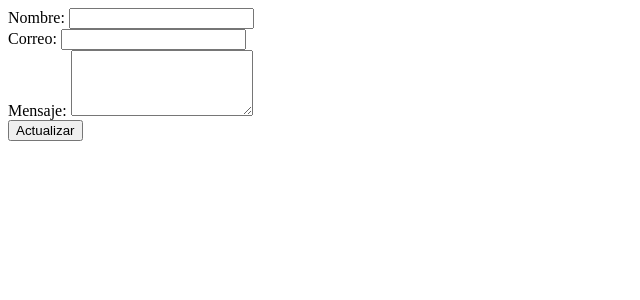
After one commit to N-Armijo/practica_django_2, a Django app: template formulario/templates/editar.html in a window 1280 px wide. The commit adds this page. Shown: the top 300 px of the page, without its empty margins (0-640 px from the left). Run offline with Django 4.2, Linux system fonts and the light colour scheme; the template is opened without the code that fills it, so the values that code supplies are empty.

Commit message:
actualiza y redirige, pero no envia a la vista editar con los datos precargados y el formato del html no es el mejor

```diff
--- a/ejemplo_crud/urls.py
+++ b/ejemplo_crud/urls.py
@@ -17,8 +17,10 @@ Including another URLconf
 from django.contrib import admin
 from django.urls import path
 from formulario.views import insertar
+from formulario.views import editar
 
 urlpatterns = [
     #path("admin/", admin.site.urls),
     path("", insertar, name=""),
+    path('editar/<int:index>/', editar, name="editar"),
 ]
--- /dev/null
+++ b/formulario/templates/editar.html
@@ -0,0 +1,52 @@
+<!DOCTYPE html>
+<html lang="es">
+<head>
+    <meta charset="UTF-8">
+    <meta name="viewport" content="width=device-width, initial-scale=1.0">
+    <title>Editar</title>
+</head>
+<body>
+    <form method="post" class="form-control">
+        {% csrf_token %}
+
+            <!-- Campo de Nombre -->
+            <div class="mb-3">
+            <label for="nombre" class="form-label">Nombre:</label>
+            <input
+                type="text"
+                class="form-control"
+                id="nombre"
+                name="nombre"
+                required
+            />
+            </div>
+
+            <!-- Campo de Correo -->
+            <div class="mb-3">
+            <label for="correo" class="form-label">Correo:</label>
+            <input
+                type="email"
+                class="form-control"
+                id="correo"
+                name="correo"
+                required
+            />
+            </div>
+
+            <!-- Campo de Mensaje -->
+            <div class="mb-3">
+            <label for="mensaje" class="form-label">Mensaje:</label>
+            <textarea
+                class="form-control"
+                id="mensaje"
+                name="mensaje"
+                rows="4"
+                required
+            ></textarea>
+            </div>
+
+            <!-- Botón de Enviar -->
+            <button type="submit" class="btn btn-primary">Actualizar</button>
+    </form>
+</body>
+</html>
--- a/formulario/templates/insertar.html
+++ b/formulario/templates/insertar.html
@@ -76,8 +76,9 @@
                 <td>{{contacto.correo}}</td>
                 <td>{{contacto.mensaje}}</td>
                 <td>
-                    <button class="btn btn-warning">Editar</button>
-                    <button class="btn btn-danger">Eliminar</button>
+                    <!--url es una etiqueta de plantilla de django para vistasforlloop.counter0 para el indice del elemnto iniciando desde 0 -->
+                    <a href="{% url 'editar' forloop.counter0 %}" class="btn btn-warning">Editar</a>
+                    <a class="btn btn-danger">Eliminar</a>
                 </td>
             </tr>
             {% endfor%}
```
Also changed, not shown: formulario/views.py (+14 -1 lines).
